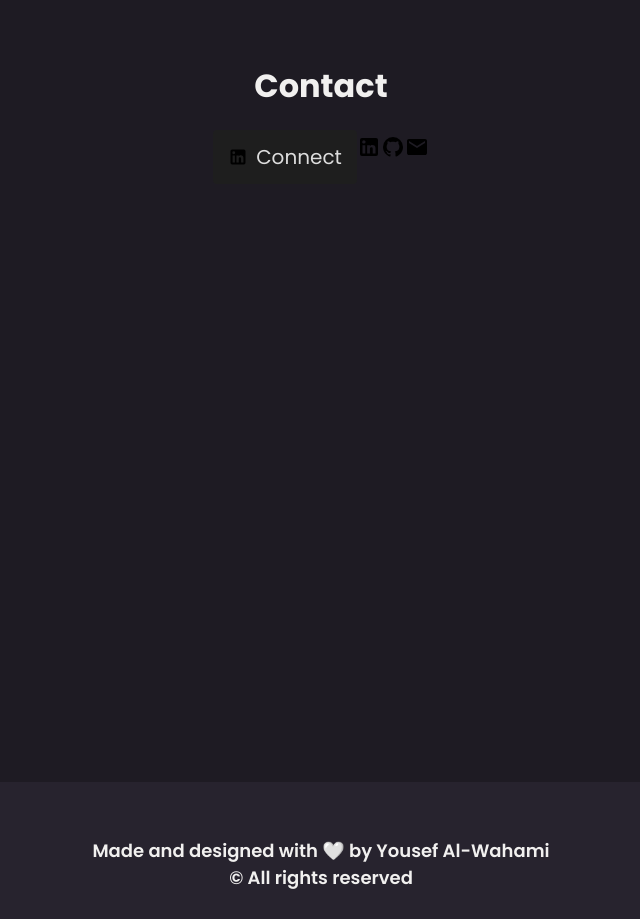
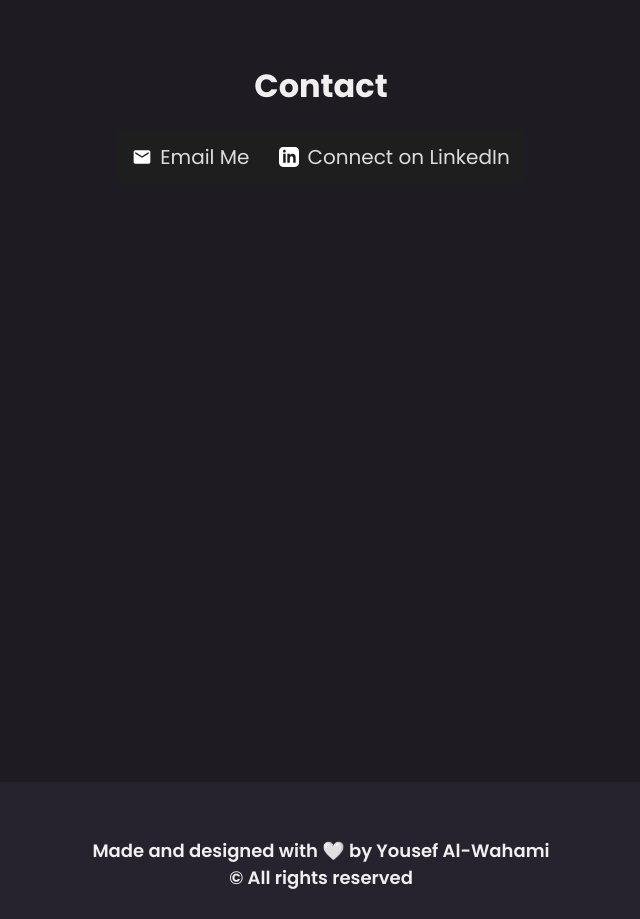
Before and after one commit to wahamiyousef/oldSite2_wahamiyousef.github.io, a React (Create React App) app: page / in a window 1280 px wide. Shown: the part 2520-3439 px from the top of the page, without its empty margins (319-959 px from the left). Built offline with nearby package versions, Linux system fonts and the light colour scheme.

Commit message:
contact buttons

```diff
--- a/src/components/Button.js
+++ b/src/components/Button.js
@@ -2,7 +2,7 @@ import React from 'react'
 import { useState } from 'react'
 import Logo from '../Logo.svg'
 
-const Button = ({ children, link, onClick, variant = 'primary', photo }) => {
+const Button = ({ children, link, onClick, variant = 'primary', photo, target }) => {
   const [hover, setHover] = useState(false);
 
 
@@ -60,6 +60,7 @@ const Button = ({ children, link, onClick, variant = 'primary', photo }) => {
       onMouseEnter={() => setHover(true)}
       onMouseLeave={() => setHover(false)}
       style={combinedStyle}
+      target={target}
     >
       <img src={photo} style={{height: '20px'}}/>
       {children}
--- a/src/pages/Contact.js
+++ b/src/pages/Contact.js
@@ -1,7 +1,7 @@
 import React from 'react'
 import '../styles/contact.css'
-import Email from '../assets/email.svg'
-import Linkedin from '../assets/linkedin.svg'
+import Email from '../assets/emailWhite.svg'
+import Linkedin from '../assets/linkedinWhite.svg'
 import Github from '../assets/github.svg'
 import '../styles/navbar.css'
 import Button from '../components/Button'
@@ -12,10 +12,8 @@ function Contact() {
       <h1>Contact</h1>
 
       <div className='contactIcons'>
-        <Button photo={Linkedin}>Connect</Button>
-        <a className='contactIcons' style={{height: '50px'}}href="https://www.linkedin.com/in/yousef-al-wahami" target="_blank"><img src={Linkedin} alt="LinkedIn"/></a>
-        <a className='contactIcons' href="https://github.com/wahamiyousef" target="_blank"><img src={Github} alt="GitHub"/></a>
-        <a className='contactIcons' href="mailto:alwahamiyousef@gmail.com"><img src={Email} alt="Email" /></a>
+        <Button link="mailto:alwahamiyousef@gmail.com" photo={Email}>Email Me</Button>
+        <Button link="https://www.linkedin.com/in/yousef-al-wahami" target="_blank" photo={Linkedin}>Connect on LinkedIn</Button>
       </div>
     </div>
   )
```
Also changed, not shown: src/assets/emailWhite.svg (added), src/assets/linkedinWhite.svg (added).
